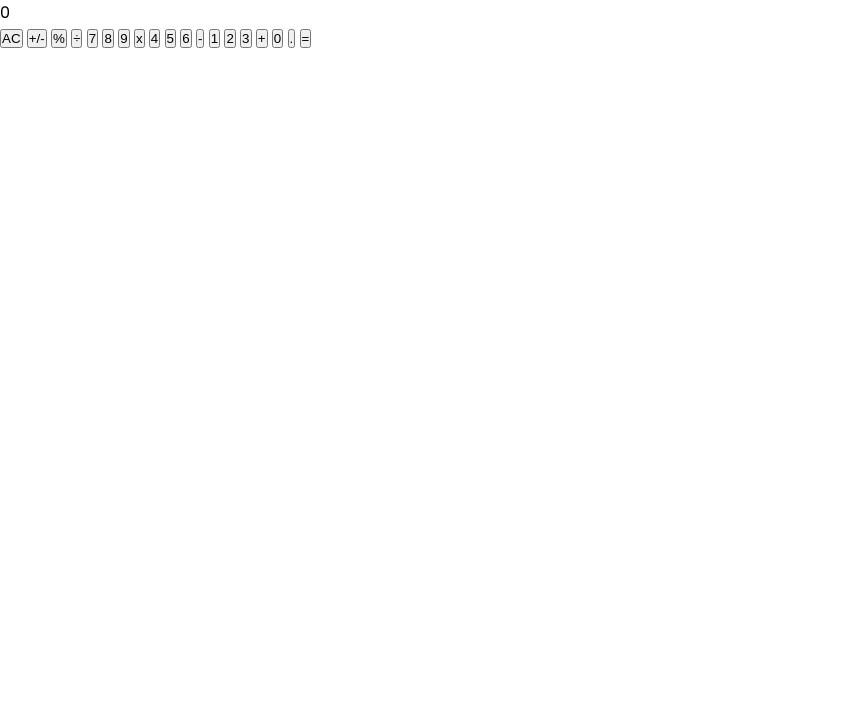
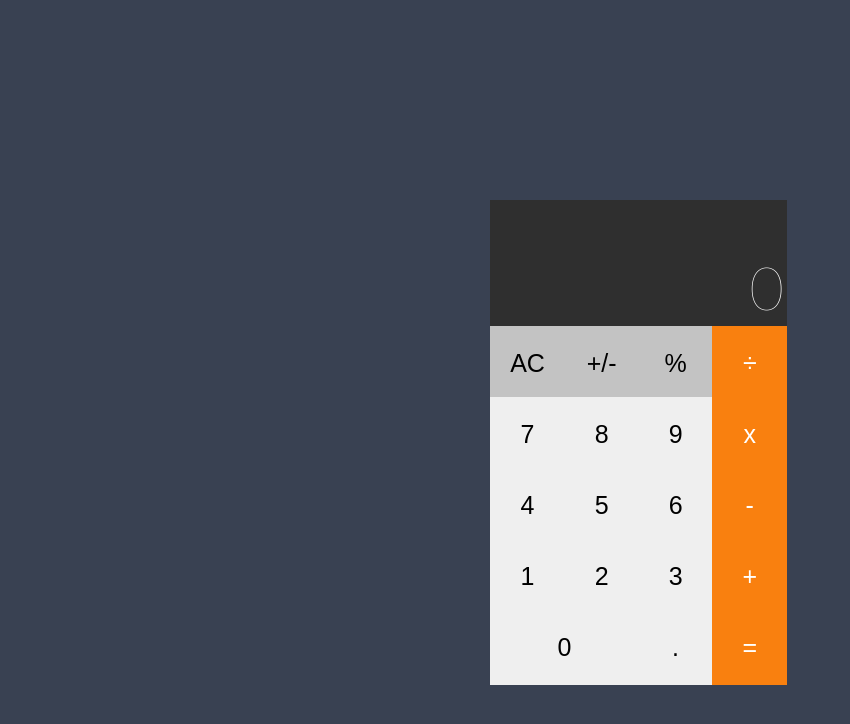
Before and after one commit to jubayerasif/simplejs-07-Vanilla-JS-Calculator, a plain HTML site: page index.html in a window 1280 px wide. Shown: the whole page, without its empty margins (0-850 px from the left). Drawn offline with Linux system fonts and the light colour scheme.

Commit message:
css 90% done

```diff
--- a/assets/css/style.css
+++ b/assets/css/style.css
@@ -1,24 +1,75 @@
 /*--- Fonts --- */
-@import url('https://fonts.googleapis.com/css2?family=Poppins:ital,wght@0,100;0,200;0,300;0,400;0,500;0,600;0,700;0,800;0,900;1,100;1,200;1,300;1,400;1,500;1,600;1,700;1,800;1,900&display=swap');
+@import url('https://fonts.googleapis.com/css?family=Lato:100,300,400');
 /*--- Global css --- */
 *
 {
+    border: 0;
     margin: 0;
     padding: 0;
 }
 body
 {
-    font-family: 'Poppins', sans-serif;
+    background: #394152;
+    font-family: 'Lato', sans-serif;
+    font-weight: 100;
+}
+.calculator{
+    margin: auto;
+    margin-top: 200px;
+    width: 300px;
+}
+
+.display{
+    position: relative;
+    width: 291px;
+    height: 120px;
+    border: 3px solid #2f2f2f;
+    background: #2f2f2f;
+    text-align: right;
+    color: #fff;
+}
+.display p{
+    position: absolute;
+    bottom: 0;
+    right: 0;
+    font-size: 60px;
+}
+
+.buttons{
+    margin-top: 4px;
+}
+.digit:hover{
+    background-color: #bdbdbd;
+}
+.operator{
+    width: 75px;
+    height: 75px;
+    background-color: #f9800f;
+    color: #fff;
+}
+.operator:hover{
+    background-color: #f79132;
+}
+button{
+    border: 1;
+    outline: none;
+    height: 75px;
+    width: 75px;
+    text-align: center;
+    margin-top: -4px;
+    margin-right: -4px;
+    font-size: 25px;
+}
+#zero{
+    width: 149px;
+}
+#AC, #plus_minus, #percent{
+    background-color: #c3c3c3;
+}
+#AC:hover, #plus_minus:hover, #percent:hover{
+    background-color: #e0dcdc;
 }
 
 
-
-
-
-
-
-
-
-
 /* Thanks for watching */
-/* ##/11/2022 */
+/* 1/21/2023 */
--- a/index.html
+++ b/index.html
@@ -10,7 +10,7 @@
   <!-- <link href="https://cdn.jsdelivr.net/npm/bootstrap@5.2.3/dist/css/bootstrap.min.css" rel="stylesheet" crossorigin="anonymous">
   <link rel="stylesheet" href="/node_modules/owl.carousel/dist/assets/owl.carousel.min.css" /> -->
   <link rel="stylesheet" href="assets/css/style.css">
-  <link href="https://fonts.googleapis.com/css?family=Lato:100,300,400" rel="stylesheet">
+  <!-- <link href="https://fonts.googleapis.com/css?family=Lato:100,300,400" rel="stylesheet"> -->
   <!-- <link rel="stylesheet" href="https://use.fontawesome.com/releases/v5.15.1/css/all.css"> -->
 
   <title>Vanilla JS Calculator</title>
@@ -22,7 +22,7 @@
 
       <button id="AC" onclick="allClear()">AC</button>
       <button id="plus_minus" onclick="plusMinus('-')">+/-</button>
-      <button id="parcent" onclick="parcent()">%</button>
+      <button id="percent" onclick="percent()">%</button>
       <button class="operator" onclick="addOperation('/')">&divide</button>
 
       <button class="digit" onclick="addValue('7')">7</button>
```
